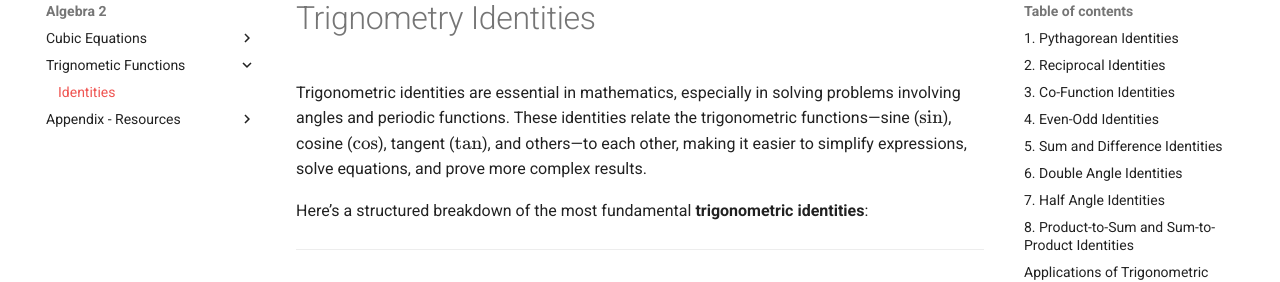
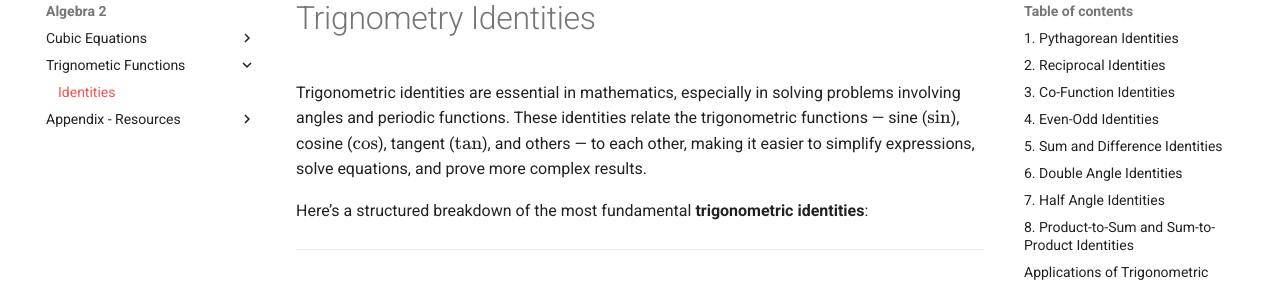
Before and after one commit to baseonballs/mpower-sitedocs, an MkDocs documentation site: the page built from site-docs/mathematics/a2/trig.md, in a window 1280 px wide and 900 px high. Shown: the part 148-430 px from the top of the window. Built offline with MkDocs 1.6.1 and Material for MkDocs 9.7.7, drawn with Linux system fonts in a browser that asks for light colours; formulas are drawn with MathJax 3; some of the changed lines change nothing that is shown.

Commit message:
format fix to trig identities.

```diff
--- a/mkdocs.yml
+++ b/mkdocs.yml
@@ -206,6 +206,7 @@ nav:
       - "Properties of GCF": "mathematics/elem/core-concepts/gcf-lcm/properties-gcf.md"
       - "Properties of LCM": "mathematics/elem/core-concepts/gcf-lcm/properties-lcm.md"
       - "Relationship of GCF & LCM": "mathematics/elem/core-concepts/gcf-lcm/relation-gcf-lcm.md"
+    - "Quotients and Remainders": ""
     - "Coordinate Systems":
       - "Introduction": "mathematics/elem/coord-systems/introduction.md"
     - "Appendix - Resources":
--- a/site-docs/mathematics/a2/trig.md
+++ b/site-docs/mathematics/a2/trig.md
@@ -1,6 +1,6 @@
 # Trignometry Identities
 
-Trigonometric identities are essential in mathematics, especially in solving problems involving angles and periodic functions. These identities relate the trigonometric functions—sine (\( \sin \)), cosine (\( \cos \)), tangent (\( \tan \)), and others—to each other, making it easier to simplify expressions, solve equations, and prove more complex results.
+Trigonometric identities are essential in mathematics, especially in solving problems involving angles and periodic functions. These identities relate the trigonometric functions — sine (\( \sin \)), cosine (\( \cos \)), tangent (\( \tan \)), and others — to each other, making it easier to simplify expressions, solve equations, and prove more complex results.
 
 Here’s a structured breakdown of the most fundamental **trigonometric identities**:
 
```
